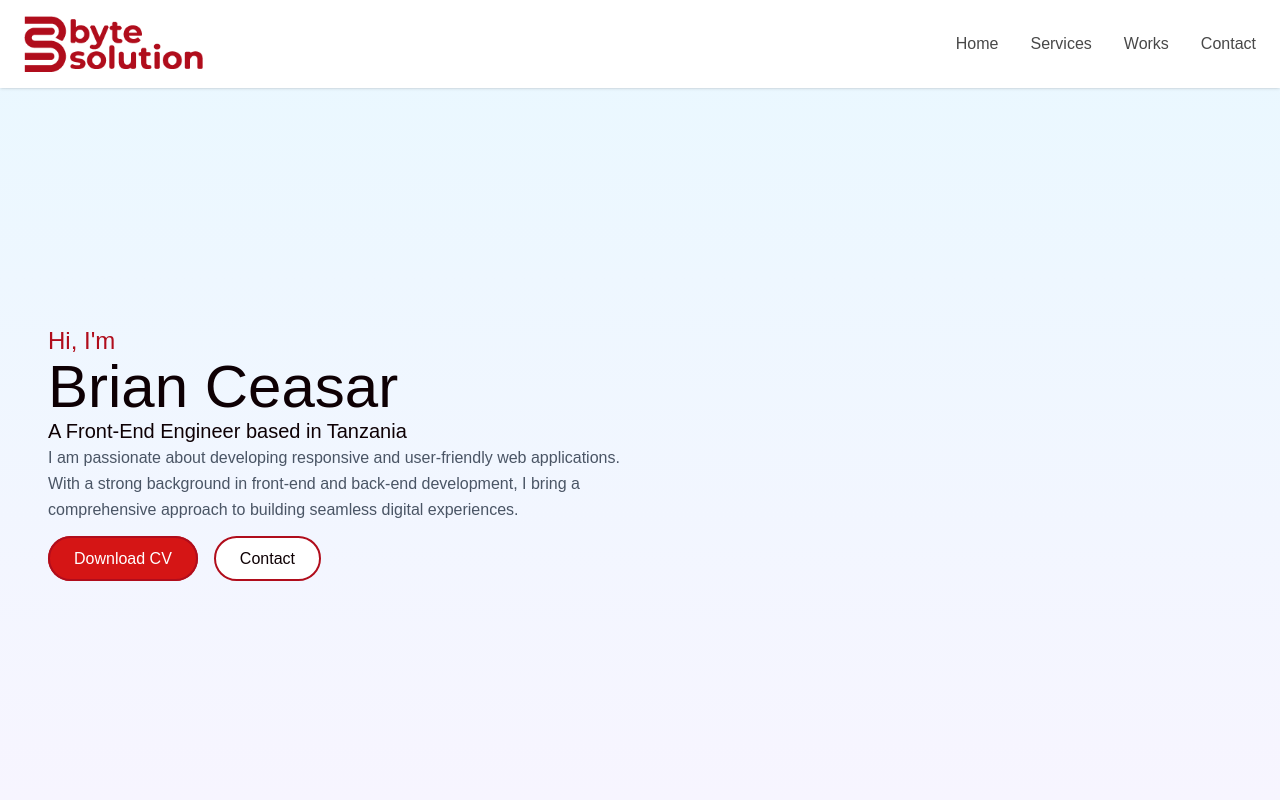
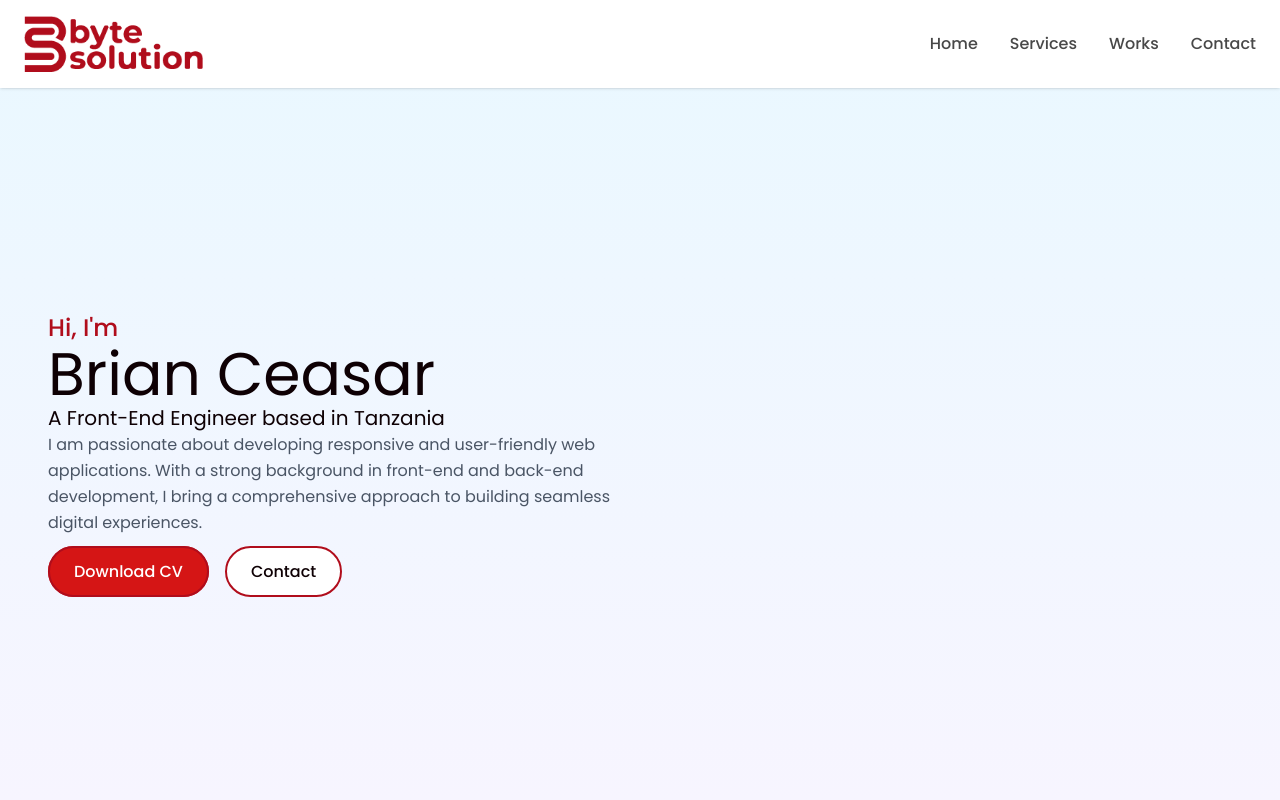
Before and after one commit to Brianceasar/brian-ceasar-portfolio, a Next.js app in the folder frontend/: page / in a window 1280 px wide. Shown: the top 800 px of the page. Built offline with nearby package versions, Linux system fonts and the light colour scheme.

Commit message:
optimised layout to use poppins, seo focused description and naming

```diff
--- a/frontend/src/app/layout.tsx
+++ b/frontend/src/app/layout.tsx
@@ -1,23 +1,26 @@
 import type { Metadata } from "next";
-import { Geist, Geist_Mono } from "next/font/google";
+import { Poppins } from "next/font/google";
 import '../../styles/globals.css'; // Tailwind
 import '../../styles/legacy.css';   // Your custom styles
 
-
-
-const geistSans = Geist({
-  variable: "--font-geist-sans",
+const poppins = Poppins({
+  variable: "--font-poppins",
   subsets: ["latin"],
-});
-
-const geistMono = Geist_Mono({
-  variable: "--font-geist-mono",
-  subsets: ["latin"],
+  weight: ["300", "400", "500", "600", "700", "800"],
+  display: 'swap',
 });
 
 export const metadata: Metadata = {
-  title: "Create Next App",
-  description: "Generated by create next app",
+  title: "Brian Ceasar | Front-End Developer",
+  description: "Passionate front-end developer specializing in React, TypeScript, and modern web technologies. Creating exceptional digital experiences in Tanzania.",
+  keywords: "Brian Ceasar, Front-End Developer, React Developer, TypeScript, Web Developer, Tanzania",
+  authors: [{ name: "Brian Ceasar" }],
+  viewport: "width=device-width, initial-scale=1",
+  openGraph: {
+    title: "Brian Ceasar | Front-End Developer",
+    description: "Passionate front-end developer creating exceptional digital experiences",
+    type: "website",
+  },
 };
 
 export default function RootLayout({
@@ -26,9 +29,10 @@ export default function RootLayout({
   children: React.ReactNode;
 }>) {
   return (
-    <html lang="en">
+    <html lang="en" className="scroll-smooth">
       <body
-        className={`${geistSans.variable} ${geistMono.variable} antialiased`}
+        className={`${poppins.variable} font-sans antialiased bg-white text-gray-900 selection:bg-[#B00D1C]/20 selection:text-[#B00D1C]`}
+        style={{ fontFamily: 'var(--font-poppins)' }}
       >
         {children}
       </body>
```
